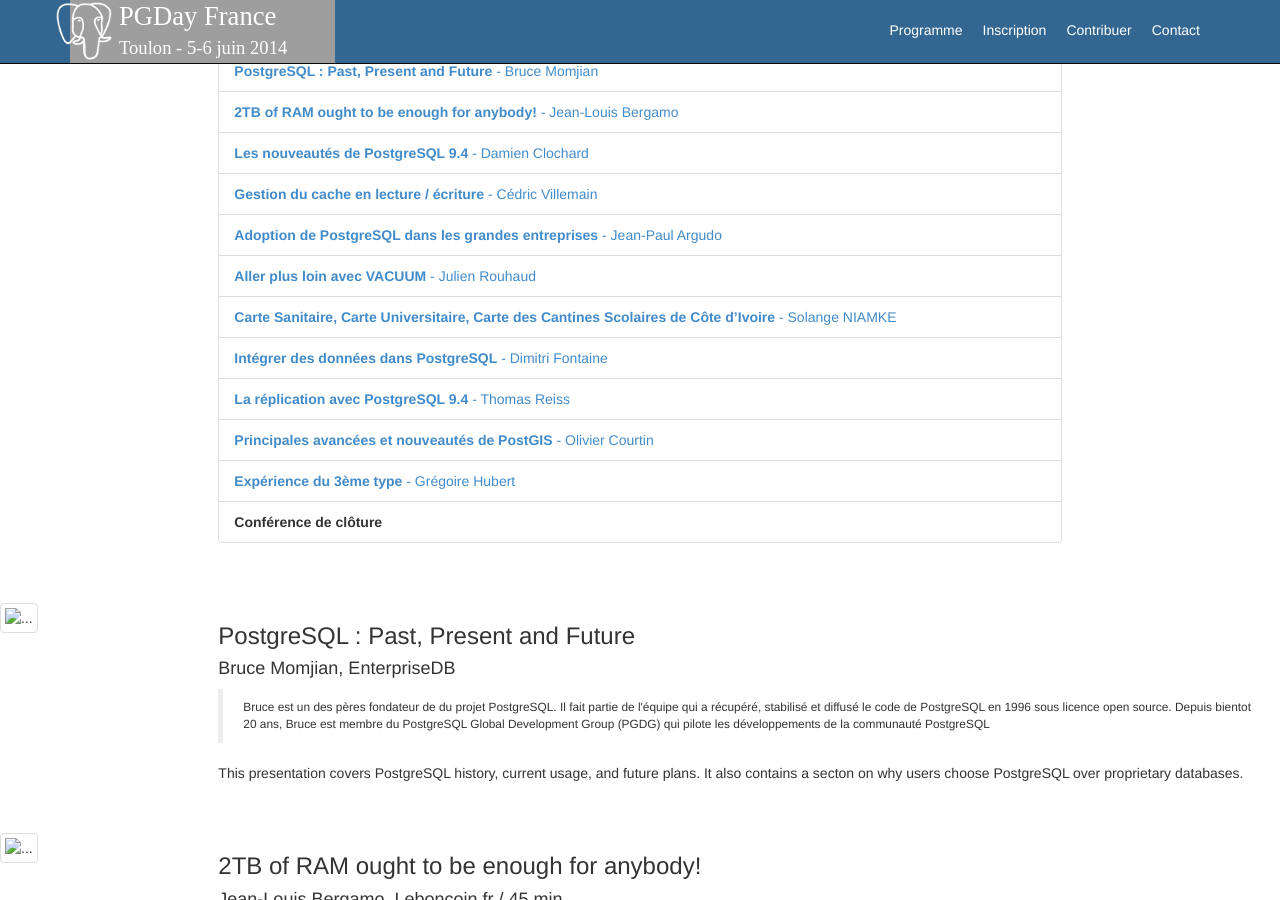
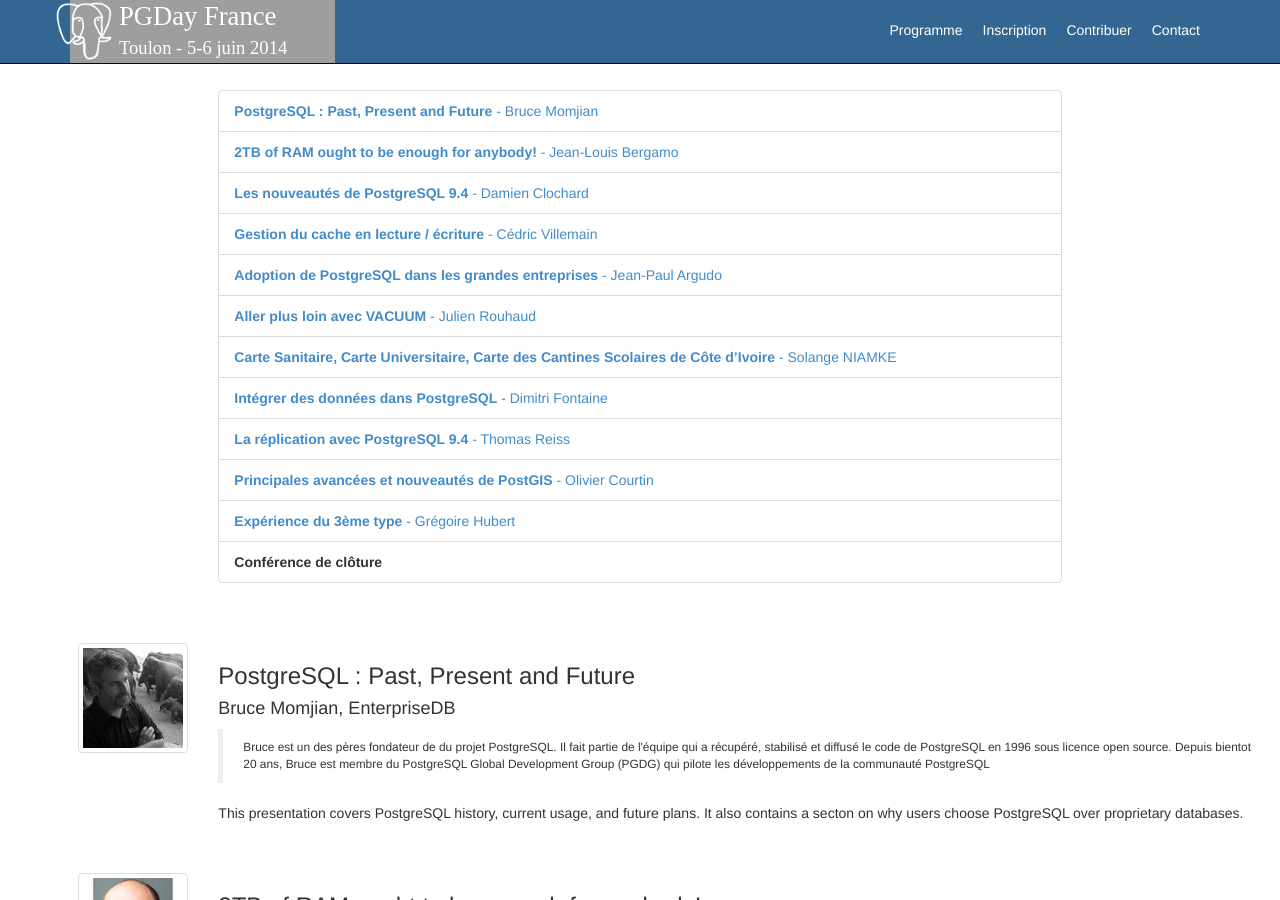
Before and after one commit to postgresqlfr/2024.pgday.fr, a Jekyll site: the page programme.html, which Jekyll copies as it is, in a window 1280 px wide and 900 px high. Built offline with Jekyll 4.4.1, drawn with Linux system fonts in a browser that asks for light colours; Markdown is read by kramdown in place of the engine named in the settings; grey boxes are pictures that could not be loaded.

Commit message:
Add orators pictures

```diff
--- a/programme.html
+++ b/programme.html
@@ -1,8 +1,51 @@
----
-layout: default
-title: Programme
----
+<!DOCTYPE html>
+<html lang="fr">
+  <head>
+    <meta charset="utf-8">
+    <meta name="viewport" content="width=device-width, initial-scale=1.0">
+    <meta name="description" content="PGDay France 2014 - Toulon">
+    <title>PGDay France - {{ page.title }}</title>
+    <link href="css/bootstrap.css" rel="stylesheet">
+    <link href="css/style.css" rel="stylesheet">
+    <link href="fonts/font-awesome/css/font-awesome.min.css" rel="stylesheet">
+    <link rel="stylesheet" media="screen" href="fonts/Gen-Light.otf" rel="stylesheet" type="text/css"/>
+    <link rel="shortcut icon" href="http://wiki.postgresql.fr/lib/tpl/tortoise/images/favicon.ico" />
+    <link type="text/plain" rel="author" href="https://www.pgday.fr/humans.txt" />
+  </head>
 
+  <body>
+
+    <nav class="navbar navbar-inverse navbar-fixed-top" role="navigation">
+      <div class="container">
+        <div class="navbar-header">
+          <button type="button" class="navbar-toggle" data-toggle="collapse" data-target=".navbar-ex1-collapse">
+            <span class="sr-only">Toggle navigation</span>
+            <span class="icon-bar"></span>
+            <span class="icon-bar"></span>
+            <span class="icon-bar"></span>
+          </button>
+
+            <div class="navbar-brand"> <a href="index.html">PGDay France</a>
+            <a href="index.html" class="brand-info">Toulon - 5-6 juin 2014</a>
+              </div>
+        </div>
+
+
+        <div class="collapse navbar-collapse navbar-ex1-collapse">
+          <ul class="nav navbar-nav navbar-right">
+            <li><a href="programme.html">Programme</a></li>
+            <li><a href="inscription.html">Inscription</a></li>
+            <li><a href="contribuer.html">Contribuer</a></li>
+            <li><a href="contact.html">Contact</a></li>
+          </ul>
+        </div>
+      </div>
+    </nav>
+
+
+
+      <br>
+      <br>
 
 <div class="row">
 <div class="col-md-2"></div>
@@ -57,8 +100,8 @@
 
 <div id="Postgresql-past-present-futur"></div><br/><br/>
 <div class="row" >
-    <div class="col-md-2">
-      <img class="img-thumbnail" data-src="holder.js/100%x180" alt="...">
+    <div class="col-md-2 text-right">
+      <img src="img/orateurs/Bruce_Momjan.png" alt="..." class="img-thumbnail">
     </div>
 
     <div class="col-md-10">
@@ -79,8 +122,8 @@
 
 <div id="2TB-of-RAM-ought-to-be-enough-for-anybody"></div><br/><br/>
 <div class="row" >
-    <div class="col-md-2">
-      <img class="img-thumbnail" data-src="holder.js/100%x180" alt="...">
+    <div class="col-md-2 text-right">
+      <img src="img/orateurs/Jean-Louis_Bergamo.png" alt="Photo" class="img-thumbnail">
     </div>
 
     <div class="col-md-10">
@@ -130,8 +173,8 @@
 
 <div id="Gestion-du-cache-en-lecture-écriture"></div><br/><br/>
 <div class="row">
-    <div class="col-md-2">
-      <img class="img-thumbnail" data-src="holder.js/100%x180" alt="...">
+    <div class="col-md-2 text-right">
+      <img src="img/orateurs/Cedric_Villemain.jpg" alt="Photo" class="img-thumbnail">
     </div>
 
     <div class="col-md-10">
@@ -147,8 +190,8 @@
 
 <div id="Adoption-de-PostgreSQL-dans-les-grandes-entreprises"></div><br/><br/>
 <div class="row">
-    <div class="col-md-2">
-      <img class="img-thumbnail" data-src="holder.js/100%x180" alt="...">
+    <div class="col-md-2 text-right">
+      <img src="img/orateurs/Jean-Paul_Argudo.png" alt="Photo" class="img-thumbnail">
     </div>
 
     <div class="col-md-10">
@@ -201,8 +244,8 @@
 
 <div id="Cartes-Sanitaire-Universitaire-et-des-Cantines-Scolaires-de-Côte-d-Ivoire"></div><br/><br/>
 <div class="row">
-    <div class="col-md-2">
-      <img class="img-thumbnail" data-src="holder.js/100%x180" alt="...">
+    <div class="col-md-2 text-right">
+      <img src="img/orateurs/Solange_Niamke.png" alt="Photo" class="img-thumbnail">
     </div>
     <div class="col-md-10">
         <h3></h3>
@@ -226,8 +269,8 @@
 
 <div id="Intégrer-des-données-dans-PostgreSQL"></div><br/><br/>
 <div class="row">
-    <div class="col-md-2">
-      <img class="img-thumbnail" data-src="holder.js/100%x180" alt="...">
+    <div class="col-md-2 text-right">
+      <img src="img/orateurs/Dimitri_Fontaine.jpg" alt="Photo" class="img-thumbnail">
     </div>
 
     <div class="col-md-10">
@@ -378,3 +421,27 @@
 
 <br>
 <br>
+
+
+    <div class="container">
+      <footer>
+        <div class="row">
+          <div class="col-lg-12 text-center">
+            <p>Suivez notre actualité sur <a href="https://twitter.com/PGDAY_Fr" data-lang="fr" title="Page Twitter du PGDay France">Twitter [@PGDAY_Fr]</a><!-- ou abonnez vous à notre <a href="/rss.xml">lettre d'information</a>-->.</p>
+            <p>Retrouvez également le même type d'événement organisé en Suisse : <a href="http://www.postgres-conference.ch/fr/" data-lang="fr" title="Swiss Postgres Conference 2014">Swiss Postgres Conference 2014</a>.</p>
+            <hr>
+            <small>Le PGDay France 2014 est un évènement de <a href="http://www.postgresql.fr" title="Site de la communauté PostgreSQL francophone"> la communauté francophone de PostgreSQL</a></small>
+          </div>
+        </div>
+      </footer>
+    </div>
+
+    <!-- JavaScript -->
+    <script src="js/jquery-1.10.2.js"></script>
+    <script src="js/bootstrap.js"></script>
+    <script src="js/modern-business.js"></script>
+    <script type='text/javascript'>
+    </script>
+
+  </body>
+</html>
```
Also changed, not shown: img/orateurs/Bruce_Momjan.png (added), img/orateurs/Cedric_Villemain.jpg (added), img/orateurs/Dimitri_Fontaine.jpg (added), img/orateurs/Jean-Louis_Bergamo.png (added), img/orateurs/Jean-Paul_Argudo.png (added), img/orateurs/Ronan_Dunklau.png (added), img/orateurs/Solange_Niamke.png (added).
